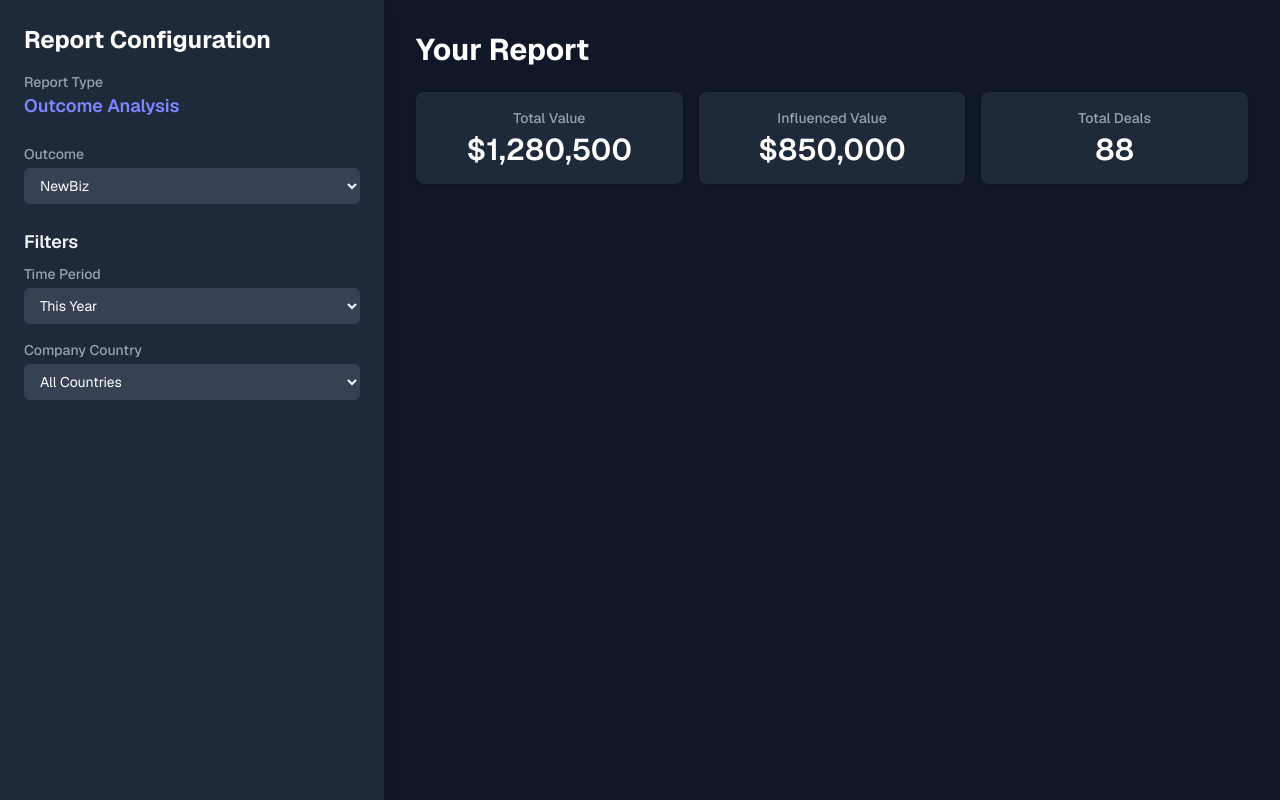
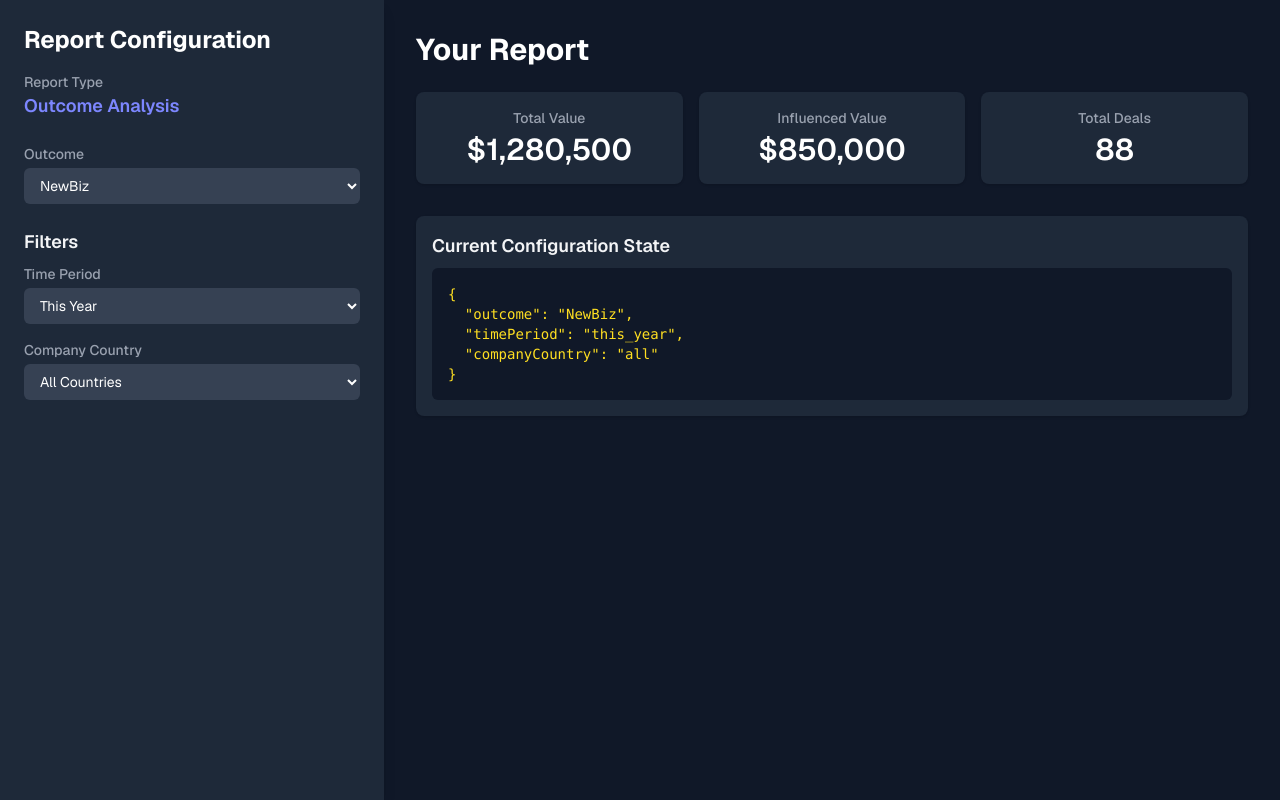
Before and after one commit to larsGroennegaard/reporting-demo-app, a Next.js app: page / in a window 1280 px wide. Built offline with nearby package versions, Linux system fonts and the light colour scheme.

Commit message:
feat: add debugging section to display current configuration state

```diff
--- a/app/page.tsx
+++ b/app/page.tsx
@@ -1,44 +1,45 @@
 // app/page.tsx
 "use client";
 
-import { useState, useEffect } from 'react'; // Import useEffect
+import { useState, useEffect } from 'react';
 import KpiCard from './components/KpiCard';
 
 export default function HomePage() {
   // --- STATE MANAGEMENT ---
-  // State for the configuration panel
   const [outcome, setOutcome] = useState('NewBiz');
   const [timePeriod, setTimePeriod] = useState('this_year');
   const [companyCountry, setCompanyCountry] = useState('all');
-
-  // New state to hold the data we fetch from our API
   const [reportData, setReportData] = useState<any>(null);
-  // New state to track when data is being loaded
   const [isLoading, setIsLoading] = useState(true);
 
   // --- DATA FETCHING ---
-  // This useEffect hook runs whenever a configuration dependency changes
   useEffect(() => {
-    // Define the function to fetch data
     const fetchData = async () => {
-      setIsLoading(true); // Set loading to true before fetching
+      setIsLoading(true);
       try {
         const response = await fetch('/api/report', {
           method: 'POST',
           headers: { 'Content-Type': 'application/json' },
-          body: JSON.stringify({ outcome, timePeriod, companyCountry }), // Send current config
+          body: JSON.stringify({ outcome, timePeriod, companyCountry }),
         });
         const data = await response.json();
-        setReportData(data); // Store the returned data in our state
+        setReportData(data);
       } catch (error) {
         console.error("Failed to fetch report data:", error);
-        setReportData(null); // Clear data on error
+        setReportData(null);
       }
-      setIsLoading(false); // Set loading to false after fetching
+      setIsLoading(false);
     };
 
-    fetchData(); // Call the fetch function
-  }, [outcome, timePeriod, companyCountry]); // Dependency array: re-run when these change
+    fetchData();
+  }, [outcome, timePeriod, companyCountry]);
+
+  // --- CURRENT CONFIGURATION OBJECT (for display) ---
+  const currentConfig = {
+    outcome,
+    timePeriod,
+    companyCountry,
+  };
 
   return (
     <main className="flex h-screen bg-gray-900 text-gray-300 font-sans">
@@ -105,7 +106,6 @@ export default function HomePage() {
       {/* Right Report Canvas */}
       <div className="flex-1 p-8 overflow-y-auto">
         <h1 className="text-3xl font-bold mb-6 text-white">Your Report</h1>
-        {/* KPI Cards now use the data from our state, with a loading indicator */}
         <div className="grid grid-cols-1 md:grid-cols-2 lg:grid-cols-3 gap-4 mb-8">
           {isLoading ? (
             <p className="col-span-3">Loading data...</p>
@@ -119,9 +119,15 @@ export default function HomePage() {
             <p className="col-span-3">No data available.</p>
           )}
         </div>
-        <div className="space-y-8">
-          {/* We will add the Chart and Table back later */}
+
+        {/* --- NEW: Debugging Section to Display Current State --- */}
+        <div className="mt-8 bg-gray-800 p-4 shadow rounded-lg">
+          <h3 className="text-lg font-semibold text-gray-100 mb-2">Current Configuration State</h3>
+          <pre className="text-sm text-yellow-300 bg-gray-900 p-4 rounded-md overflow-x-auto">
+            {JSON.stringify(currentConfig, null, 2)}
+          </pre>
         </div>
+
       </div>
     </main>
   );
```
